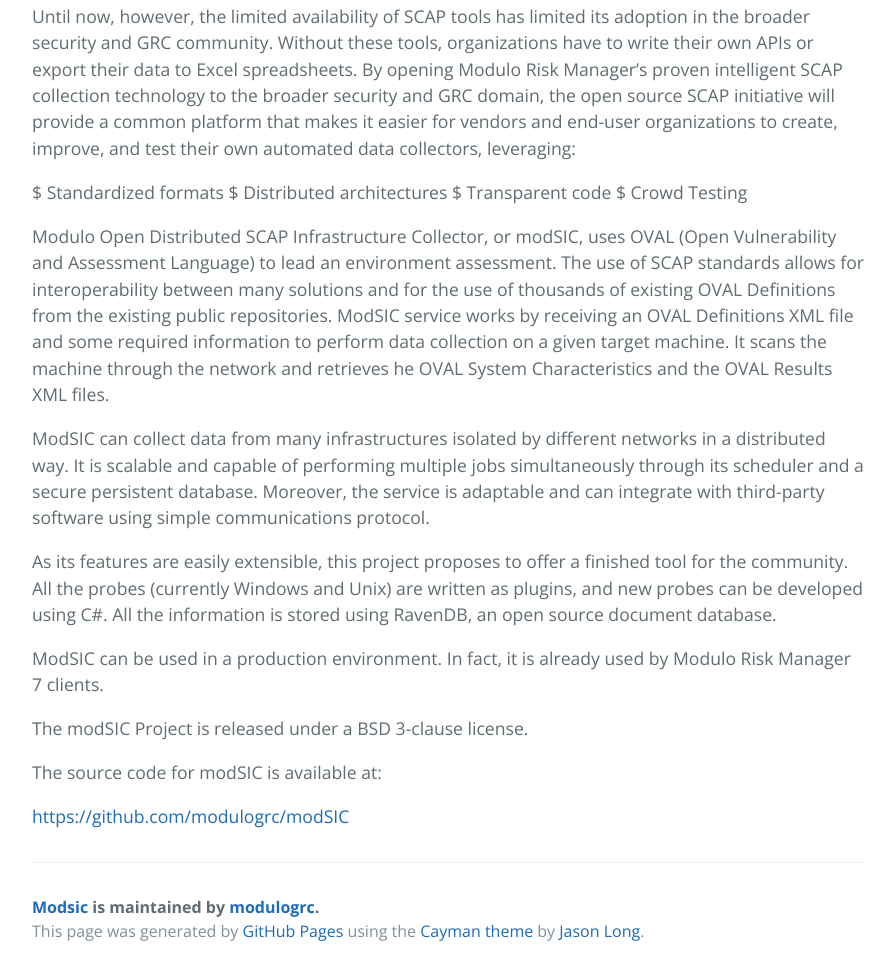
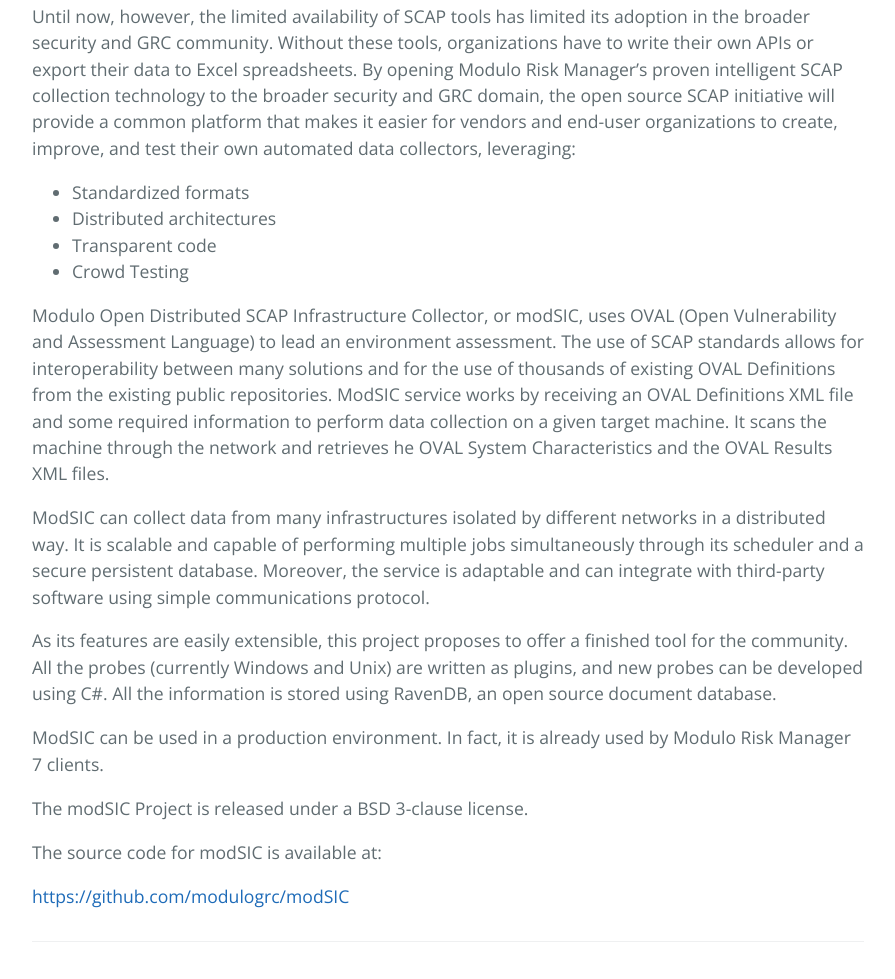
Before and after one commit to modulogrc/modSIC, a plain HTML site: page index.html in a window 1280 px wide. Shown: the part 860-1839 px from the top of the page, without its empty margins (192-1087 px from the left). Drawn offline with nearby package versions, Linux system fonts and the light colour scheme.

```diff
--- a/index.html
+++ b/index.html
@@ -31,10 +31,12 @@
 
 <p>Until now, however, the limited availability of SCAP tools has limited its adoption in the broader security and GRC community. Without these tools, organizations have to write their own APIs or export their data to Excel spreadsheets. By opening Modulo Risk Manager’s proven intelligent SCAP collection technology to the broader security and GRC domain, the open source SCAP initiative will provide a common platform that makes it easier for vendors and end-user organizations to create, improve, and test their own automated data collectors, leveraging:</p>
 
-<p>$ Standardized formats
-$ Distributed architectures
-$ Transparent code
-$ Crowd Testing</p>
+<ul>
+<li>Standardized formats</li>
+<li>Distributed architectures</li>
+<li>Transparent code</li>
+<li>Crowd Testing</li>
+</ul>
 
 <p>Modulo Open Distributed SCAP Infrastructure Collector, or modSIC, uses OVAL (Open Vulnerability and Assessment Language) to lead an environment assessment. The use of SCAP standards allows for interoperability between many solutions and for the use of thousands of existing OVAL Definitions from the existing public repositories.
 ModSIC service works by receiving an OVAL Definitions XML file and some required information to perform data collection on a given target machine. It scans the machine through the network and retrieves he OVAL System Characteristics and the OVAL Results XML files.</p>
```
Also changed, not shown: params.json (+1 -1 lines).
